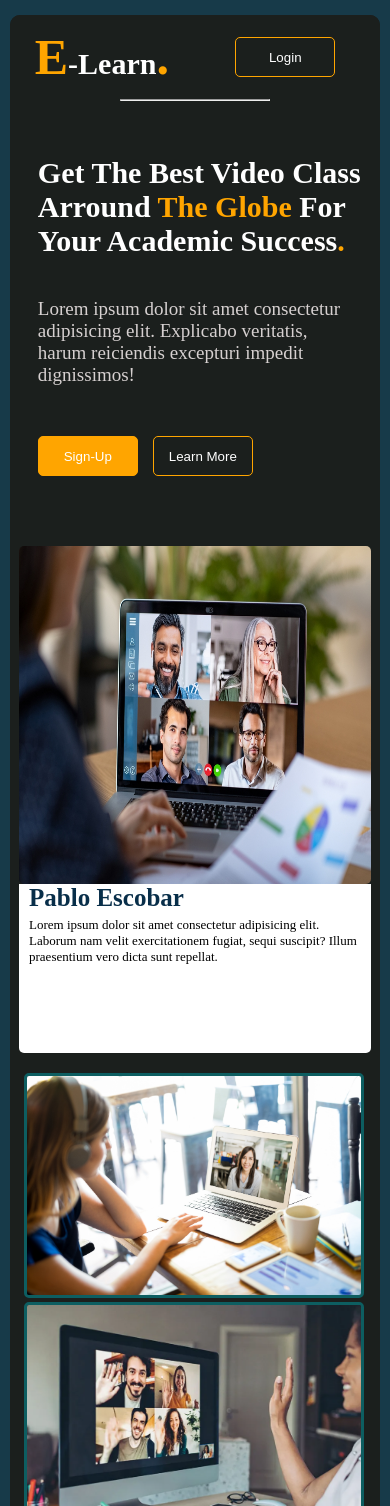
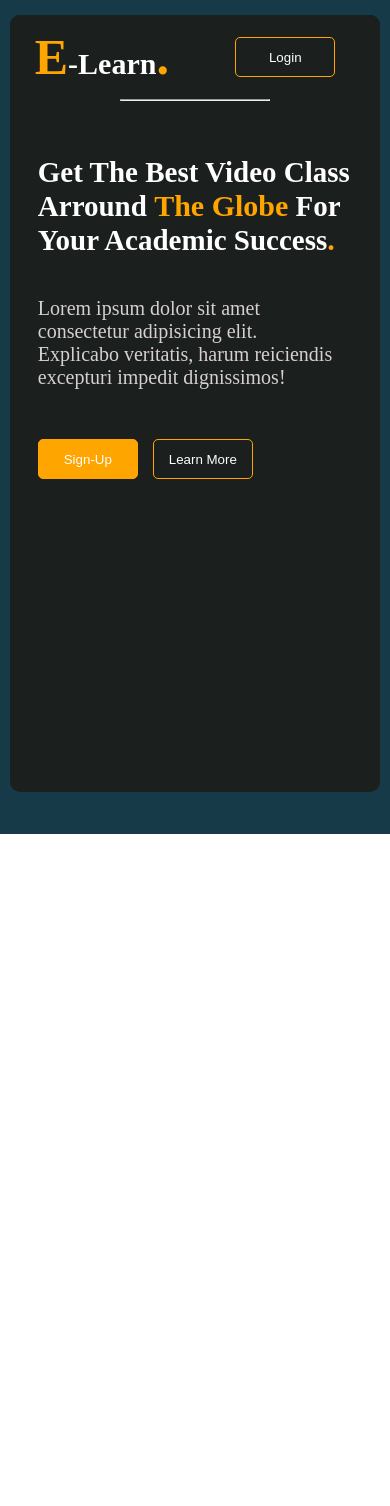
Before and after one commit to ketchanji/e-learning, a React (Create React App) app: page / in a window 390 px wide. Shown: the top 1506 px of the page. After the commit the page ends 844 px from the top, so only its background shows below. Built offline with nearby package versions, Linux system fonts and the light colour scheme.

Commit message:
first commit

```diff
--- a/src/App.css
+++ b/src/App.css
@@ -19,13 +19,13 @@
 @media only screen and (max-width: 425px){
   .App{
     width: 100%;
-    height: 237vh;
+    height: 97vh;
     padding-top: 15px;
     background-color: rgb(23, 58, 73);
   }
   .main{
     width: 95%;
-    height: 235vh;
+    height: fit-content;
     margin: auto;
     border-radius: 10px;
     background-color: rgb(27, 31, 29);
@@ -35,13 +35,13 @@
 @media only screen and (max-width: 375px){
   .App{
     width: 100%;
-    height: 223vh;
+    height: 97vh;
     padding-top: 15px;
     background-color: rgb(23, 58, 73);
   }
   .main{
     width: 95%;
-    height: 223vh;
+    height: fit-content;
     margin: auto;
     border-radius: 10px;
     background-color: rgb(27, 31, 29);
@@ -51,13 +51,13 @@
 @media only screen and (max-width: 320px){
   .App{
     width: 100%;
-    height: 218vh;
+    height: 97vh;
     padding-top: 15px;
     background-color: rgb(23, 58, 73);
   }
   .main{
     width: 95%;
-    height: 215vh;
+    height: fit-content;
     margin: auto;
     border-radius: 10px;
     background-color: rgb(27, 31, 29);
--- a/src/index.css
+++ b/src/index.css
@@ -194,66 +194,30 @@ hr{
   }
   .smallcontain h1{
     width: 100%;
-    font-size: 25px;
+    font-size: 45px;
     padding-left: 10px;
     padding-right: 20px;
     color: #fff;
   }
   .smallcontain h1 span{
-    font-size: 29px;
+    font-size: 30px;
     color: orange;
   }
   .smallcontain p{
-    font-size: 15px;
+    font-size: 23px;
     margin-top: 40px;
     padding-left: 10px;
     padding-right: 20px;
     color: rgb(214, 208, 208);
   }
-  .mediumcontain{
-    width: 80%;
-    height: 50px;
-    margin-top: 50px;
-    padding-left: 10px;
-    display: flex;
+  .container1{
+    width: 100%;
+    height: 80vh;
   }
-  .firstside{
-    width: 70%;
-    height: 60vh;
-    margin-top: 50px;
-    padding-left: 5px;
-  }
-  .bar{
+  .container2{
     width: 100%;
-    height: 25vh;
-    margin-top: -4px;
-    border-bottom-left-radius: 5px;
-    border-bottom-right-radius: 5px;
-    background-color: rgb(255, 255, 255);
-  }
-  .bar h1{
-    font-size: 25px;
-    color: rgb(8, 46, 73);
-    padding-left: 10px;
-    padding-right: 5px;
-  }
-  .bar p{
-    font-size: 13px;
-    padding-left: 10px;
-    padding-right: 5px;
-    margin-top: 5px;
-  }
-  .secondside{
-    width: 45%;
-    height: 75vh;
-    margin-top: 20px;
-    margin-left: 5px;
-  }
-  .secondside span img{
-    width: 90%;
-    height: 24vh;
-    border-radius: 5px;
-    border: 3px solid rgb(21, 105, 108);
+    height: 80vh;
+    display: none;
   }
 }
 
@@ -278,6 +242,24 @@ hr{
     width: 40%;
     margin: auto;
   }
+  .smallcontain h1{
+    width: 100%;
+    font-size: 29px;
+    padding-left: 10px;
+    padding-right: 20px;
+    color: #fff;
+  }
+  .smallcontain h1 span{
+    font-size: 30px;
+    color: orange;
+  }
+  .smallcontain p{
+    font-size: 20px;
+    margin-top: 40px;
+    padding-left: 10px;
+    padding-right: 20px;
+    color: rgb(214, 208, 208);
+  }
   .container{
     width: 95%;
     height: 80vh;
@@ -291,78 +273,19 @@ hr{
     width: 95%;
     height: 80vh;
   }
-  .container2{
-    width: 100%;
-    height: 80vh;
-    display: flex;
-    flex-direction: column;
-  }
-  .smallcontain h1{
-    width: 100%;
-    font-size: 30px;
-    padding-left: 10px;
-    padding-right: 20px;
-    color: #fff;
-  }
-  .smallcontain h1 span{
-    font-size: 30px;
-    color: orange;
-  }
-  .smallcontain p{
-    font-size: 19px;
-    margin-top: 40px;
-    padding-left: 10px;
-    padding-right: 20px;
-    color: rgb(214, 208, 208);
-  }
   .mediumcontain{
-    width: 80%;
+    width: 90%;
     height: 50px;
     margin-top: 50px;
     padding-left: 10px;
     display: flex;
   }
-  .firstside{
+  .container2{
     width: 100%;
-    height: 60vh;
-    margin-top: 60px;
-    padding-left: 0px;
-  }
-  .bar{
-    width: 100%;
-    height: 20vh;
-    margin-top: -4px;
-    border-bottom-left-radius: 5px;
-    border-bottom-right-radius: 5px;
-    background-color: rgb(255, 255, 255);
-  }
-  .bar h1{
-    font-size: 25px;
-    color: rgb(8, 46, 73);
-    padding-left: 10px;
-    padding-right: 5px;
-  }
-  .bar p{
-    font-size: 13px;
-    padding-left: 10px;
-    padding-right: 5px;
-    margin-top: 5px;
-  }
-  .secondside{
-    width: 100%;
-    height: 75vh;
-    margin-top: 20px;
-    margin-left: 5px;
-  }
-  .secondside span img{
-    width: 95%;
-    height: 26vh;
-    object-fit: cover;
-    border-radius: 5px;
-    border: 3px solid rgb(13, 94, 97);
+    height: 80vh;
+    display: none;
   }
 }
-
 
 @media only screen and (max-width: 375px) {
   .logo p{
@@ -390,7 +313,6 @@ hr{
     margin: auto;
     margin-top: 15px;
     display: flex;
-    flex-direction: column;
     align-items: center;
   }
   .container1{
@@ -400,26 +322,14 @@ hr{
   .container2{
     width: 100%;
     height: 80vh;
-    display: flex;
-    flex-direction: column;
+    display: none;
   }
   .smallcontain h1{
-    width: 100%;
+    width: 93%;
     font-size: 25px;
     padding-left: 10px;
-    padding-right: 10px;
+    padding-right: 20px;
     color: #fff;
-  }
-  .smallcontain h1 span{
-    font-size: 25px;
-    color: orange;
-  }
-  .smallcontain p{
-    font-size: 15px;
-    margin-top: 40px;
-    padding-left: 10px;
-    padding-right: 20px;
-    color: rgb(214, 208, 208);
   }
   .mediumcontain{
     width: 80%;
@@ -428,42 +338,4 @@ hr{
     padding-left: 10px;
     display: flex;
   }
-  .firstside{
-    width: 100%;
-    height: 60vh;
-    margin-top: 20px;
-    padding-left: 0px;
-  }
-  .bar{
-    width: 100%;
-    height: 20vh;
-    margin-top: -4px;
-    border-bottom-left-radius: 5px;
-    border-bottom-right-radius: 5px;
-    background-color: rgb(255, 255, 255);
-  }
-  .bar h1{
-    font-size: 25px;
-    color: rgb(8, 46, 73);
-    padding-left: 10px;
-    padding-right: 5px;
-  }
-  .bar p{
-    font-size: 13px;
-    padding-left: 10px;
-    padding-right: 5px;
-    margin-top: 5px;
-  }
-  .secondside{
-    width: 100%;
-    height: 75vh;
-    margin-top: 20px;
-    margin-left: 5px;
-  }
-  .secondside span img{
-    width: 95%;
-    height: 24vh;
-    object-fit: cover;
-    border-radius: 5px;
-  }
 }
```
